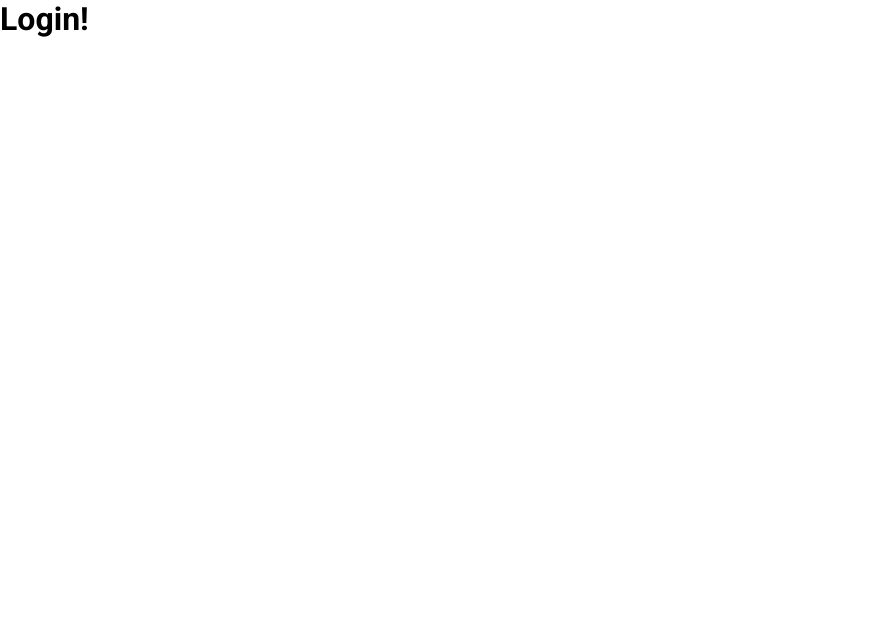
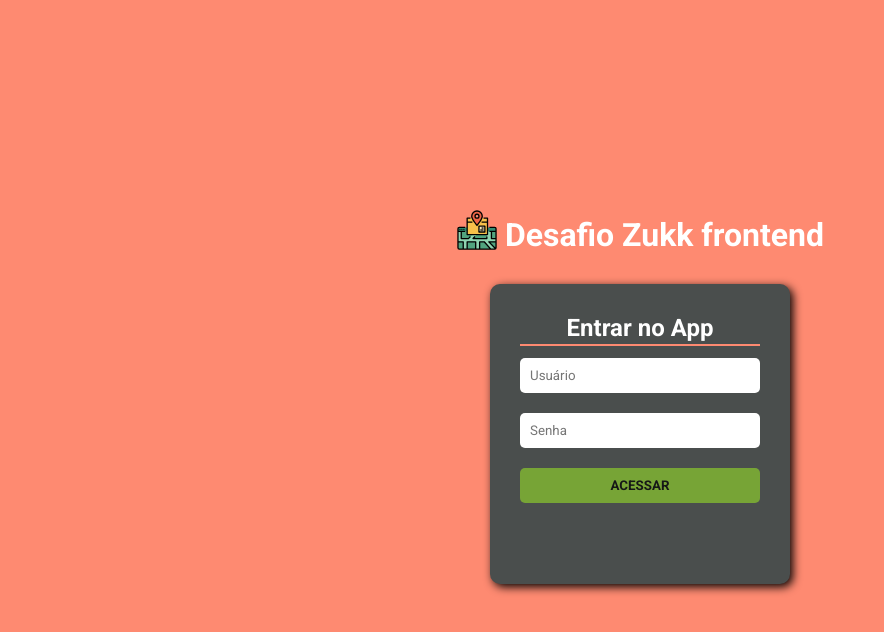
Before and after one commit to RpThiagoluiz/desafioZuuk-frontend, a React (Create React App) app: page / in a window 1280 px wide. Shown: the top 632 px of the page, without its empty margins (0-884 px from the left). Built offline with nearby package versions, Linux system fonts and the light colour scheme.

Commit message:
styles up in signIn Page

```diff
--- a/src/pages/SingIn/index.jsx
+++ b/src/pages/SingIn/index.jsx
@@ -1,2 +1,20 @@
-const SingIn = () => <h1>Login!</h1>;
+//Styles
+import { Container, Logo, Form, FormTitle, Input, Button } from "./styles";
+//Image
+import appIcon from "../../assets/images/appicon.svg";
+
+const SingIn = () => (
+  <Container>
+    <Logo>
+      <img src={appIcon} alt="" />
+      <h1>Desafio Zukk frontend</h1>
+    </Logo>
+    <Form>
+      <FormTitle>Entrar no App</FormTitle>
+      <Input type="text" placeholder="Usuário"></Input>
+      <Input type="text" placeholder="Senha"></Input>
+      <Button type="submit">Acessar</Button>
+    </Form>
+  </Container>
+);
 export default SingIn;
--- a/src/pages/SingIn/styles.js
+++ b/src/pages/SingIn/styles.js
@@ -0,0 +1,81 @@
+import styled from "styled-components";
+
+export const Container = styled.div`
+  height: 100vh;
+
+  display: flex;
+  flex: 1;
+  flex-direction: column;
+  justify-content: center;
+  align-items: center;
+
+  background-color: #fe8a71;
+`;
+
+export const Logo = styled.div`
+  display: flex;
+  align-items: center;
+
+  margin-bottom: 30px;
+
+  > h1 {
+    color: #fff;
+    margin-left: 7px;
+  }
+
+  > img {
+    width: 42px;
+    height: 42px;
+
+    margin-top: -10px;
+  }
+`;
+export const Form = styled.form`
+  width: 300px;
+  height: 300px;
+
+  padding: 30px;
+  border-radius: 10px;
+  background-color: #4a4e4d;
+
+  box-shadow: 3px 3px 10px black;
+`;
+export const FormTitle = styled.h2`
+  text-align: center;
+  color: #fff;
+
+  &:after {
+    content: "";
+    display: block;
+    width: 100%;
+    margin: 2px auto;
+    border-bottom: 2px solid #fe8a71;
+  }
+`;
+
+export const Input = styled.input`
+  width: 100%;
+
+  margin: 10px 0;
+  padding: 10px;
+  border-radius: 5px;
+`;
+export const Button = styled.button`
+  width: 100%;
+
+  margin: 10px 0;
+  padding: 10px;
+  border-radius: 5px;
+
+  background-color: #8bc92d;
+
+  text-transform: uppercase;
+  font-weight: bold;
+
+  opacity: 0.7;
+  transition: opacity ease-in 0.3s;
+
+  &:hover {
+    opacity: 1;
+  }
+`;
```
Also changed, not shown: src/assets/images/appicon.svg (added), 1 other file (tests, documents, lock files or other folders).
